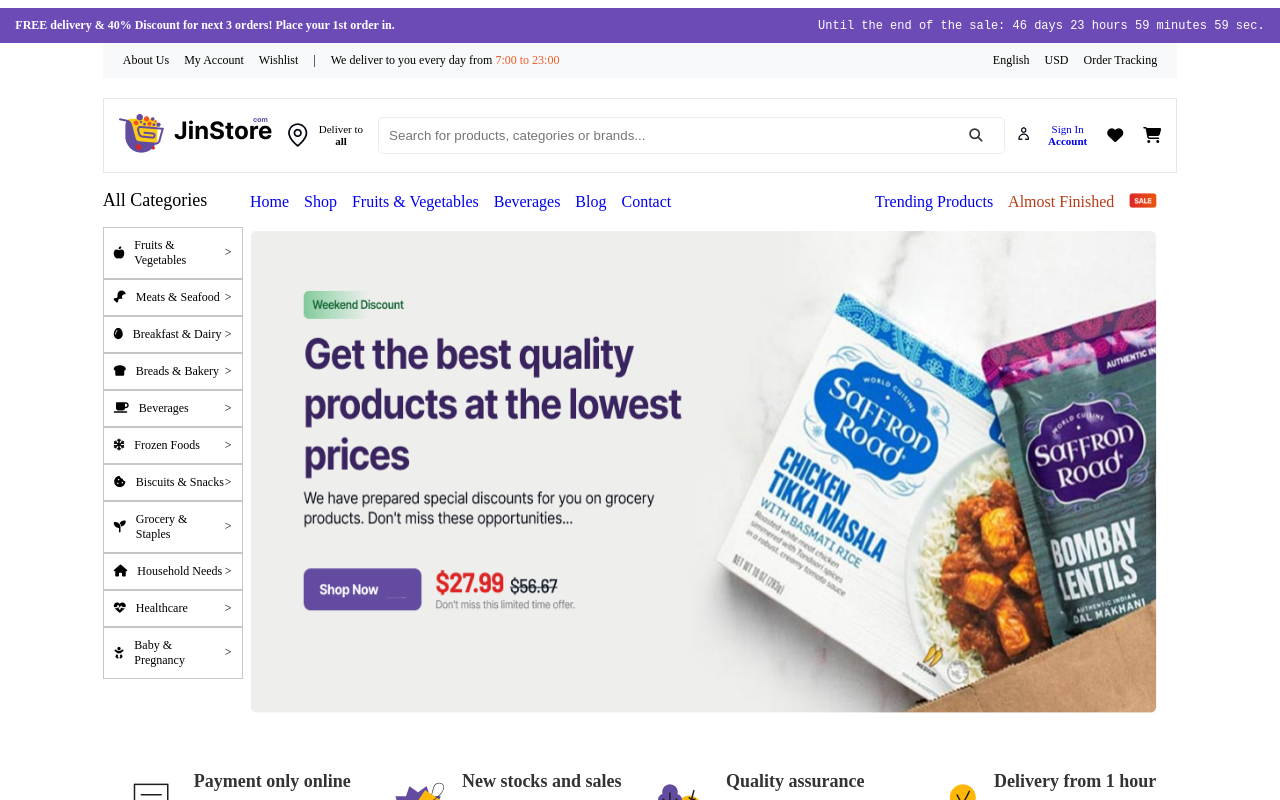
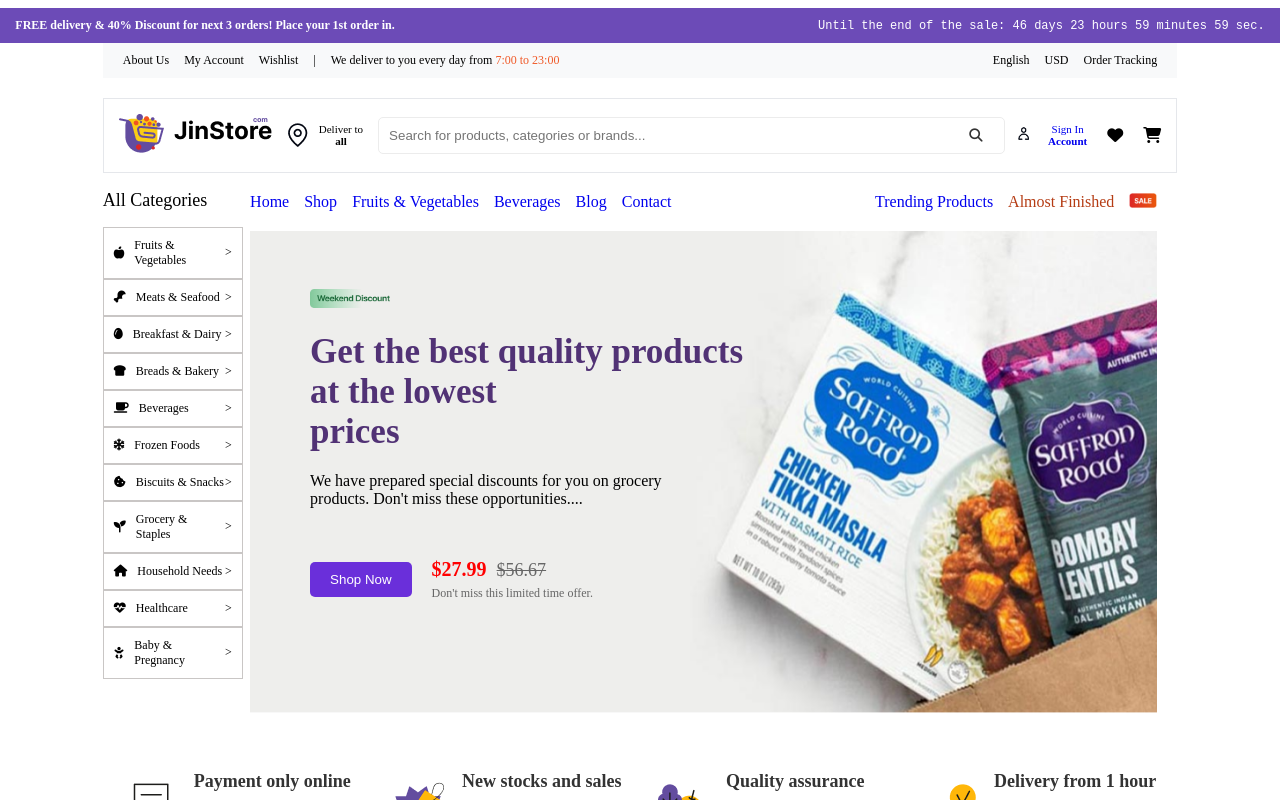
Before and after one commit to arafatanjan/dotpot-frontend, a React (Vite) app: page / in a window 1280 px wide. Both pictures are taken after a click on the element "All Categories". Shown: the top 800 px of the page. Built offline with nearby package versions, Linux system fonts and the light colour scheme.

Commit message:
first commit

```diff
--- a/src/components/Home/NewArraival.jsx
+++ b/src/components/Home/NewArraival.jsx
@@ -1,5 +1,6 @@
-import React from "react";
+import React,  { forwardRef } from 'react';
 import { Link } from 'react-router-dom';
+
 import "./NewArraival.css";
 import e from "../../assets/e.png";
 import f from "../../assets/f.png";
@@ -90,9 +91,11 @@
   },
 ];
 
-const NewArraival = () => {
+const NewArraival = forwardRef((props, ref) => {
+
+  // const newArrivalsRef = useRef(null);
   return (
-    <div>
+    <div  ref={ref}>
       <div style={{ display: "flex", gap: "10px" }}>
         <h3>New Arrivals</h3>
         <p style={{ color: "#a19c9c", paddingTop: "5px" }}>
@@ -220,6 +223,7 @@
       </div>
     </div>
   );
-};
+}
+);
 
 export default NewArraival;
--- a/src/components/Shared/HeroSection/Header.jsx
+++ b/src/components/Shared/HeroSection/Header.jsx
@@ -1,8 +1,13 @@
-import React, { useState, useEffect } from "react";
-import './Header.css'
+import React, { useState, useEffect, useRef  } from "react";
+import "./Header.css";
 import sale from "../../../assets/sale.png";
 import { Link, useLocation, useNavigate } from "react-router-dom";
-import banner from "../../../assets/banner.png";
+import banner from "../../../assets/slider-01.png";
+import weekend from "../../../assets/span.banner-badge.png";
+import NewArraival from "../../Home/NewArraival";
+import Banner from "../../Home/Banner";
+import TopperSection from "../../Home/TopperSection";
+
 
 const subcategory = [
   { name: "Fruits & Vegetables", icon: "fas fa-apple-alt" },
@@ -15,26 +20,42 @@
   { name: "Grocery & Staples", icon: "fas fa-seedling" },
   { name: "Household Needs", icon: "fas fa-home" },
   { name: "Healthcare", icon: "fas fa-heartbeat" },
-    { name: "Baby & Pregnancy", icon: "fas fa-baby" }
-  ]
+  { name: "Baby & Pregnancy", icon: "fas fa-baby" },
+];
 
 const Header = () => {
+  const newArrivalsRef = useRef(null);
   const [isOpen, setIsOpen] = useState(false);
 
   const toggleDropdown = () => {
     setIsOpen(!isOpen);
   };
 
+  const handleScroll = () => {
+    if (newArrivalsRef.current) {
+      newArrivalsRef.current.scrollIntoView({ behavior: 'smooth' });
+    }
+  };
+
   return (
-        <div style={{ display: "flex", }}>
+    <div>
+    <div style={{ display: "flex" }}>
       {/* Sidebar */}
 
-      <div style={{ width: "auto", backgroundColor: "#fff", paddingLeft: "0px", }}>
+      <div
+        style={{ width: "auto", backgroundColor: "#fff", paddingLeft: "0px" }}
+      >
         <div className="dropdown">
           <p
             className="dropdown-toggle"
             onClick={toggleDropdown}
-                  style={{ fontSize: "18px",cursor: 'pointer', fontWeight: '500', lineHeight: "1", whiteSpace: "nowrap" }}
+            style={{
+              fontSize: "18px",
+              cursor: "pointer",
+              fontWeight: "500",
+              lineHeight: "1",
+              whiteSpace: "nowrap",
+            }}
           >
             All Categories
           </p>
@@ -42,10 +63,25 @@
           {isOpen && (
             <ul
               className="dropdown-menu"
-    style={{ listStyleType: "none", border: "", padding: "0px", width:'110%', margin:'0px',fontSize: "12px"  }}
+              style={{
+                listStyleType: "none",
+                border: "",
+                padding: "0px",
+                width: "110%",
+                margin: "0px",
+                fontSize: "12px",
+              }}
             >
               {subcategory.map((item) => (
-      <li key={item.name} style={{ display: "flex", alignItems: "center", padding: "10px", border: ".5px solid #c9c6c5" }}>
+                <li
+                  key={item.name}
+                  style={{
+                    display: "flex",
+                    alignItems: "center",
+                    padding: "10px",
+                    border: ".5px solid #c9c6c5",
+                  }}
+                >
                   <i className={item.icon} style={{ marginRight: "10px" }}></i>
                   {item.name}
                   <span style={{ marginLeft: "auto" }}>&gt;</span>
@@ -56,49 +92,207 @@
         </div>
       </div>
 
-
       <div style={{ flexGrow: 1, padding: "20px" }}>
-        <nav style={{ display: "flex", justifyContent: "space-between", alignItems: "center", marginBottom: "20px" }}>
-          <ul style={{ display: "flex", listStyleType: "none", gap: "15px", margin: 0, padding: 0 }}>
-            <li><Link className="" to={"/"} style={{textDecoration: 'none' }}>Home</Link></li>
-            <li><Link className="" to={"/category"} style={{ textDecoration: 'none'}}>Shop</Link></li>
-            <li><Link className="" to={"/category"} style={{ textDecoration: 'none'}}>Fruits & Vegetables</Link></li>
-            <li><Link className="" to={"/category"} style={{ textDecoration: 'none'}}>Beverages</Link></li>
-            <li><Link className="" to={""} style={{textDecoration: 'none' }}>Blog</Link></li>
-            <li><Link className="" to={""} style={{textDecoration: 'none' }}>Contact</Link></li>
-
+        <nav
+          style={{
+            display: "flex",
+            justifyContent: "space-between",
+            alignItems: "center",
+            marginBottom: "20px",
+          }}
+        >
+          <ul
+            style={{
+              display: "flex",
+              listStyleType: "none",
+              gap: "15px",
+              margin: 0,
+              padding: 0,
+            }}
+          >
+            <li>
+              <Link className="" to={"/"} style={{ textDecoration: "none" }}>
+                Home
+              </Link>
+            </li>
+            <li>
+              <Link
+                className=""
+                to={"/category"}
+                style={{ textDecoration: "none" }}
+              >
+                Shop
+              </Link>
+            </li>
+            <li>
+              <Link
+                className=""
+                to={"/category"}
+                style={{ textDecoration: "none" }}
+              >
+                Fruits & Vegetables
+              </Link>
+            </li>
+            <li>
+              <Link
+                className=""
+                to={"/category"}
+                style={{ textDecoration: "none" }}
+              >
+                Beverages
+              </Link>
+            </li>
+            <li>
+              <Link className="" to={""} style={{ textDecoration: "none" }}>
+                Blog
+              </Link>
+            </li>
+            <li>
+              <Link className="" to={""} style={{ textDecoration: "none" }}>
+                Contact
+              </Link>
+            </li>
           </ul>
           <div>
-          <ul style={{ display: "flex", listStyleType: "none", gap: "15px", margin: 0, padding: 0 }}>
-          <li><Link className="" to={""} style={{textDecoration: 'none' }}>Trending Products</Link></li>
-          <li > <Link className="" to={""} style={{ color: "#b53c14", textDecoration: 'none' }}>Almost Finished</Link></li>
+            <ul
+              style={{
+                display: "flex",
+                listStyleType: "none",
+                gap: "15px",
+                margin: 0,
+                padding: 0,
+              }}
+            >
+              <li>
+                <Link className="" to={"/#"} style={{ textDecoration: "none" }} onClick={handleScroll}>
+                  Trending Products
+                </Link>
+              </li>
+              <li>
+                {" "}
+                <Link
+                  className=""
+                  to={""}
+                  style={{ color: "#b53c14", textDecoration: "none" }}
+                >
+                  Almost Finished
+                </Link>
+              </li>
               <img src={sale} alt="sale" style={{ height: "15px" }} />
             </ul>
-
           </div>
         </nav>
 
         {/* Promotional Banner */}
-        {/* <div style={{ display: "flex", justifyContent: "space-between", alignItems: "center", padding: "20px", backgroundColor: "#f9f9f9", borderRadius: "10px" }}>
+        <div style={{ display: "flex", position: "relative" }}>
+          <img
+            src={banner}
+            alt="Promotion"
+            style={{ height: "482.46px", width: "100%" }}
+          />
+
+          <div style={{ position: "absolute", top: "58px", left: "60px" }}>
+            <img
+              src={weekend}
+              alt="weekend"
+              style={{ width: "20%", marginBottom: "20px" }}
+            />
+            <h2
+              style={{
+                fontSize: "35px",
+                fontWeight: "900",
+                color: "#513275",
+                margin: "0",
+              }}
+            >
+              Get the best quality products{" "}
+            </h2>
+            <h2
+              style={{
+                fontSize: "35px",
+                fontWeight: "900",
+                color: "#513275",
+                margin: "0",
+              }}
+            >
+              {" "}
+              at the lowest{" "}
+            </h2>
+            <h2
+              style={{
+                fontSize: "35px",
+                fontWeight: "900",
+                color: "#513275",
+                margin: "0",
+              }}
+            >
+              {" "}
+              prices
+            </h2>
+            <p style={{ margin: "20px 0 0px 0" }}>
+              We have prepared special discounts for you on grocery{" "}
+            </p>
+            <p style={{ margin: "0 0 50px 0" }}>
+              {" "}
+              products. Don't miss these opportunities....
+            </p>
+
+
+            <div style={{ display: "flex", alignItems: "center", gap: "20px" }}>
+            <Link
+                className=""
+                to={"/category"}
+                style={{ textDecoration: "none" }}>
+  <button
+    style={{
+      padding: "10px 20px",
+      backgroundColor: "#6A2FDA",
+      color: "white",
+      border: "none",
+      borderRadius: "5px",
+      cursor: "pointer",
+    }}
+  >
+    Shop Now
+  </button>
+  </Link>
   <div>
-            <span style={{ backgroundColor: "green", color: "white", padding: "3px 8px", borderRadius: "5px", fontSize: "12px" }}>Weekend Discount</span>
-            <h2>Get the best quality products at the lowest prices</h2>
-            <p>We have prepared special discounts for you on grocery products. Don't miss these opportunities.</p>
-            <button style={{ padding: "10px 20px", backgroundColor: "#6A2FDA", color: "white", border: "none", borderRadius: "5px" }}>Shop Now</button>
+    <span style={{ color: "red", fontWeight: "bold", fontSize: "20px" }}>
+      $27.99
+    </span>
+    <span
+      style={{
+        textDecoration: "line-through",
+        color: "#666",
+        marginLeft: "10px",
+        fontSize: "18px",
+      }}
+    >
+      $56.67
+    </span>
+    <p style={{ color: "#666", fontSize: "12px", margin: "5px 0 0 0" }}>
+      Don't miss this limited time offer.
+    </p>
   </div>
-          <div>
-            <img src="product-image.jpg" alt="Promotion" style={{ width: "300px", borderRadius: "10px" }} />
 </div>
-        </div> */}
 
-<div style={{ display: "flex", justifyContent: "end" }}>
+
+          </div>
+        </div>
+
+        {/* <div style={{ display: "flex", justifyContent: "end" }}>
         <img
           src={banner}
           alt="Logo"
           style={{ height: "482.46px", width: "100%" }}
         />
+      </div> */}
       </div>
+
     </div>
+    <Banner />
+      <TopperSection />
+    <NewArraival ref={newArrivalsRef}/>
     </div>
   );
 };
--- a/src/layouts/MainLayout.jsx
+++ b/src/layouts/MainLayout.jsx
@@ -2,7 +2,7 @@
 // import Navbar from '../Components/home/NavbarPage';
 import { Outlet, useLocation } from "react-router-dom";
 // import Footer from '../Components/home/Footer';
-import Banner from "../components/Shared/HeroSection/Banner";
+// import Banner from "../components/Shared/HeroSection/Banner";
 import Header from "../components/Shared/HeroSection/Header";
 import Navbar from "../components/Shared/HeroSection/Navbar";
 import Topbar from "../components/Shared/HeroSection/Topbar";
--- a/src/pages/Home.jsx
+++ b/src/pages/Home.jsx
@@ -1,7 +1,7 @@
 import React from "react";
 import Topbar from "../components/Shared/HeroSection/Topbar";
 import Navbar from "../components/Shared/HeroSection/Navbar";
-import Banner from "../components/Shared/HeroSection/Banner";
+// import Banner from "../components/Home/Banner";
 import TopperSection from "../components/Home/TopperSection";
 import NewArraival from "../components/Home/NewArraival";
 import FeatureProducts from "../components/Home/FeatureProducts";
@@ -14,9 +14,9 @@
   return (
     <div>
         <Header />
-      <Banner />
+      {/* <Banner />
       <TopperSection />
-      <NewArraival />
+      <NewArraival /> */}
       <FeatureProducts />
       <Bestseller />
       <Popularcompanies />
```
Also changed, not shown: src/components/Home/Banner.jsx (renamed from src/components/Shared/HeroSection/Banner.jsx, +4 -4 lines), src/assets/slider-01.png (added), src/assets/span.banner-badge.png (added). Lines whose indentation alone changed are shown as unchanged.
